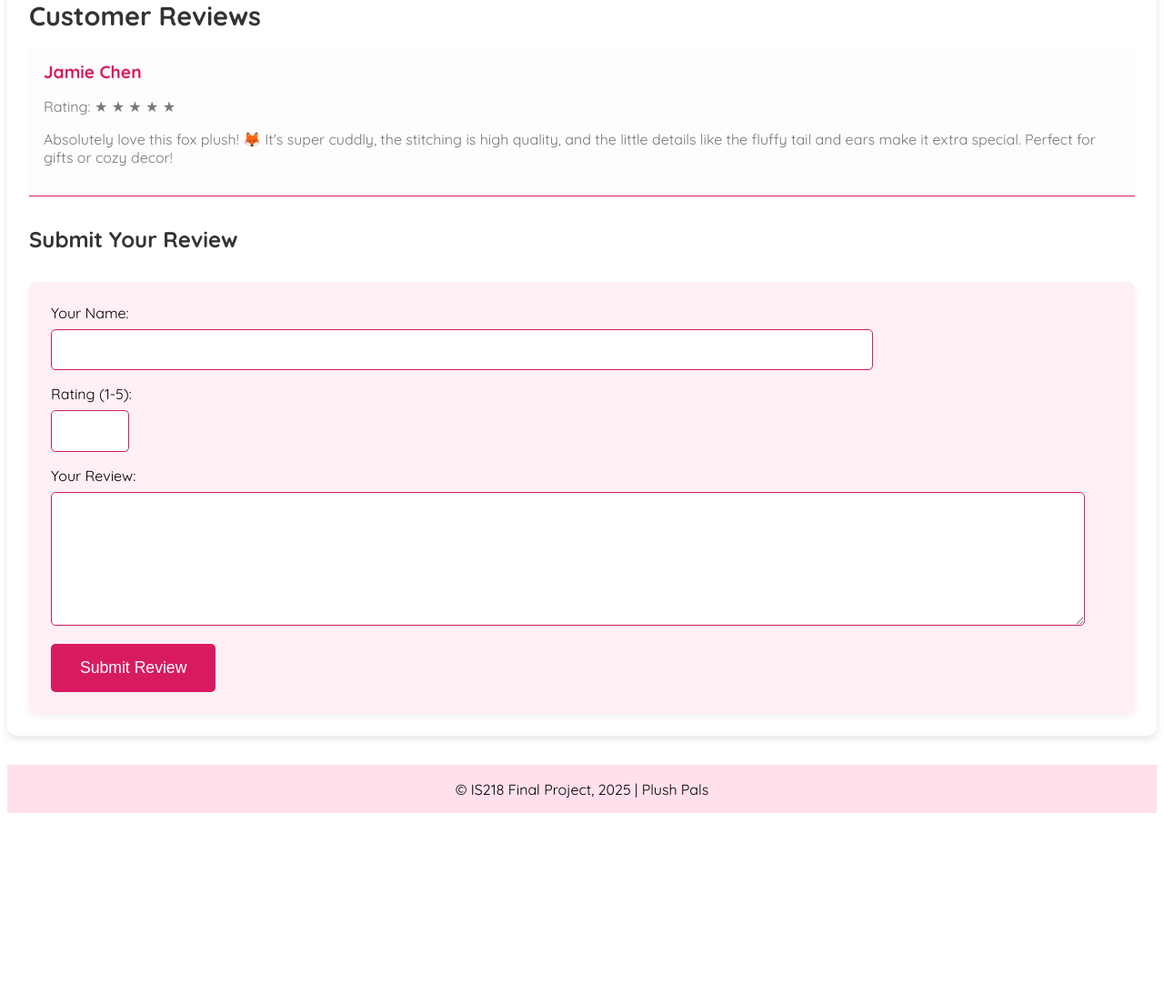
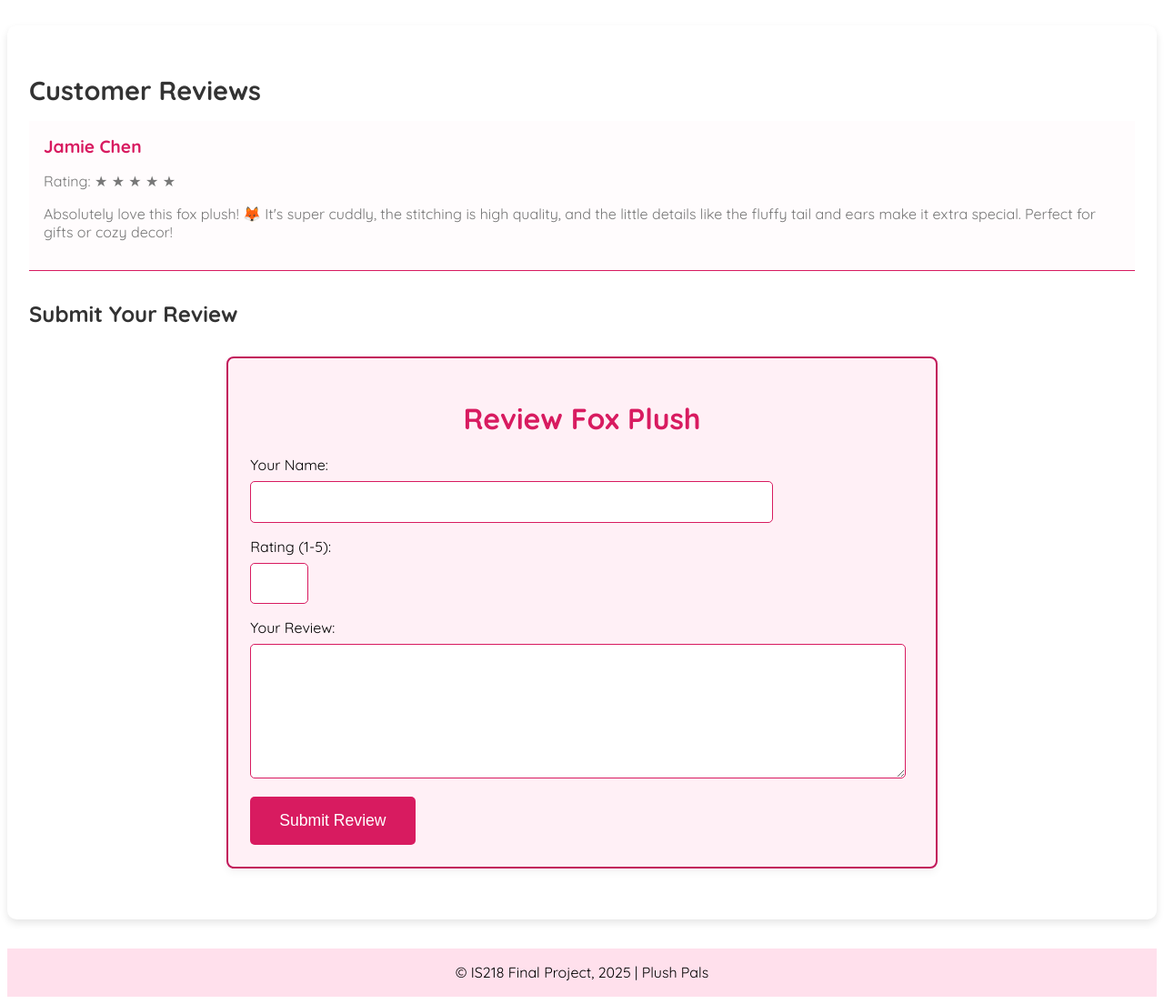
Before and after one commit to JustinCordova/PlushPals, a Django app: a page that uses plushpals/store/templates/store/product_detail.html in a window 1280 px wide. Shown: the part 660-1764 px from the top of the page at 91% size. Before the commit the page ends 1554 px from the top, so only its background shows below. Run offline with Django 5.2, Linux system fonts and the light colour scheme; data comes from the database, SQL or seed files in the repository.

Commit message:
changed some aspects to product detail

```diff
--- a/plushpals/store/static/store/product_detail.css
+++ b/plushpals/store/static/store/product_detail.css
@@ -1,5 +1,6 @@
 #product-detail {
-    padding: 2.5rem 1rem;
+    padding: 0rem 1rem;
+    margin-top: 1rem;
     display: flex;
     justify-content: center;
   }
@@ -33,6 +34,11 @@
     color: #444;
     margin-bottom: 1rem;
   }
+
+.side-part{
+  object-fit: contain;
+
+}
 
 
 #reviews {
@@ -112,14 +118,18 @@ h4 {
 
 /* form styling */
 form {
-
-  margin-top: 2rem;
+  width:60%;
+  margin: 2rem auto;
   background-color: #fff0f6;
   padding: 1.5rem;
+  border: solid #c2185b 2px;
   border-radius: 8px;
   box-shadow: 0 4px 8px rgba(0, 0, 0, 0.05);
 }
-
+form h1{
+  color:  #d81b60;
+  text-align: center;
+}
 form div {
   margin-bottom: 1rem;
 }
--- a/plushpals/store/templates/store/product_detail.html
+++ b/plushpals/store/templates/store/product_detail.html
@@ -9,6 +9,7 @@
 
 {% block content %}
 <section id="product-detail">
+  <img class = "side-part" src="{%static 'store/Images/sidebanner.png' %}"/>
   <div class="product-wrapper">
 
     <img class = "product-design" src="{{ product.image.url }}" alt="{{ product.name }}">
@@ -31,6 +32,7 @@
     </div>
    </div>
   </div>
+  <img class = "side-part" src="{%static 'store/Images/sidebanner.png' %}"/>
 </section>
 
 
@@ -65,6 +67,7 @@
   <h4>Submit Your Review</h4>
   <form method="post">
     {% csrf_token %}
+    <h1>Review {{ product.name }}</h1>
     <div>
       <label for="user_name">Your Name:</label>
       <input type="text" id="user_name" name="user_name" required>
@@ -73,7 +76,6 @@
       <label for="rating">Rating (1-5):</label>
       <input type="number" id="rating" name="rating" min="1" max="5" onchange="star()" required>
       <p id = "inStar"></p>
-      <p id="inStar"></p>
       <script>
         function star() {
           const x = document.getElementById("rating");
```
